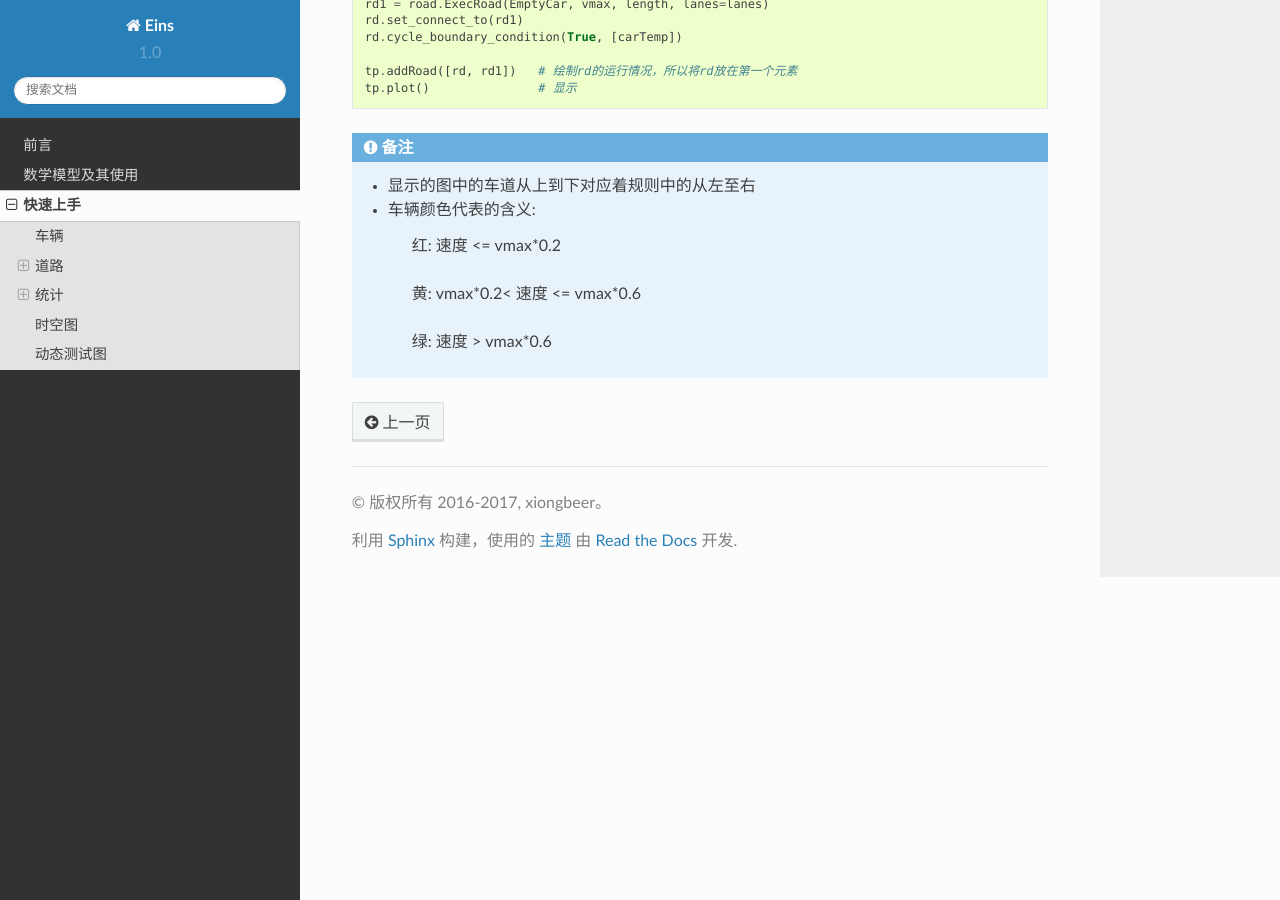
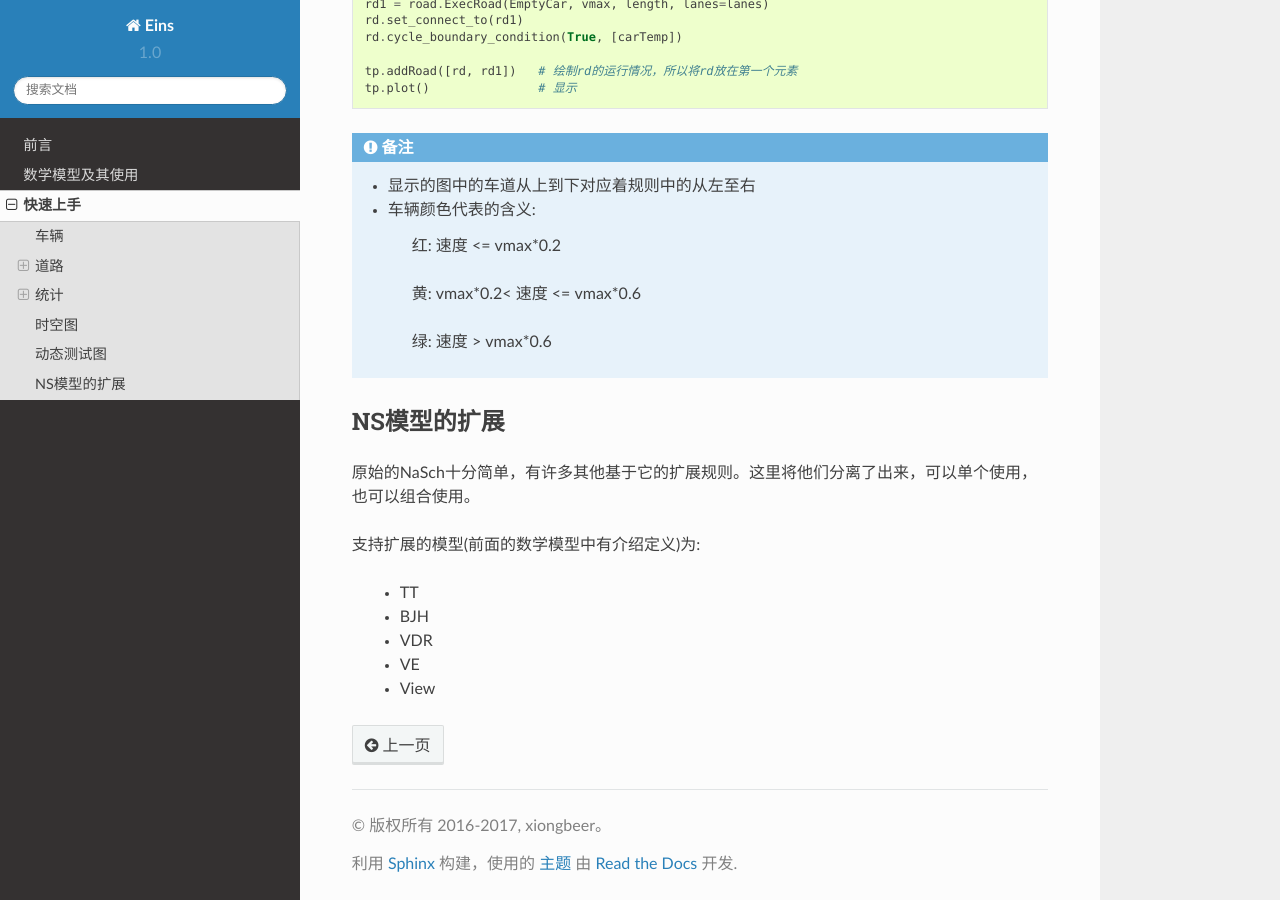
Before and after one commit to xiongbeer/Eins, a Sphinx documentation site: the page built from doc/source/quicklyuse/index.rst, in a window 1280 px wide and 900 px high, scrolled down 9831 px. Built offline with Sphinx 7.4.7 and the Read the Docs theme 2.0.0, drawn with Linux system fonts in a browser that asks for light colours.

Commit message:
add docs

```diff
--- a/doc/source/quicklyuse/index.rst
+++ b/doc/source/quicklyuse/index.rst
@@ -434,3 +434,16 @@ eg:
         黄: vmax*0.2< 速度 <= vmax*0.6
 
         绿: 速度 > vmax*0.6
+
+
+NS模型的扩展
+------------
+原始的NaSch十分简单，有许多其他基于它的扩展规则。这里将他们分离了出来，可以单个使用，也可以组合使用。
+
+支持扩展的模型(前面的数学模型中有介绍定义)为:
+
+    - TT
+    - BJH
+    - VDR
+    - VE
+    - View
```
